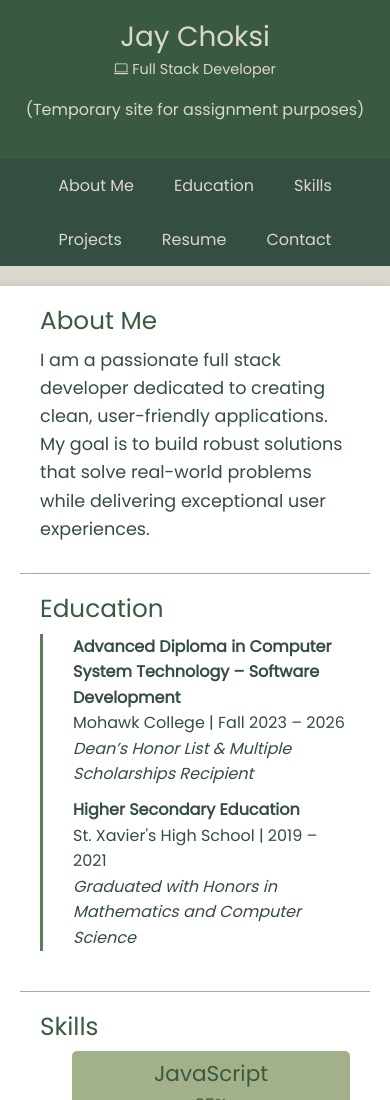
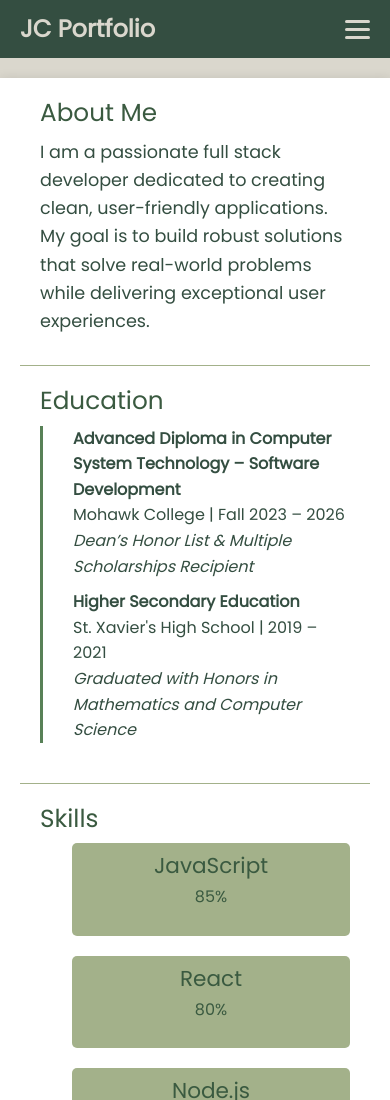
Before and after one commit to justtcallmejayy/portfolio-website, a plain HTML site: page index.html in a window 390 px wide. Shown: the top 1100 px of the page. Drawn offline with nearby package versions, Linux system fonts and the light colour scheme.

Commit message:
Added hamburger menu and redesigned the navbar

```diff
--- a/assets/css/style.css
+++ b/assets/css/style.css
@@ -28,20 +28,79 @@ header p {
   font-size: 0.9em;
 }
 /* Navigation */
-nav {
+.new-nav {
   background: #344e41;
+  color: #dad7cd;
+  padding: 10px 0;
+  position: relative;
+}
+
+.nav-container {
+  max-width: 1000px;
+  margin: 0 auto;
   display: flex;
-  justify-content: center;
-  flex-wrap: wrap;
+  align-items: center;
+  justify-content: space-between;
+  padding: 0 20px;
 }
-nav a {
-  padding: 14px 20px;
+
+.logo a {
+  font-size: 1.5em;
+  font-weight: bold;
   color: #dad7cd;
-  transition: background 0.3s;
 }
-nav a:hover {
+
+.nav-menu {
+  list-style: none;
+  display: flex;
+  gap: 20px;
+}
+
+.nav-menu li a {
+  color: #dad7cd;
+  padding:8px 12px;
+  transition: background 0.3s, color 0.3s;
+}
+
+.nav-menu li a:hover {
   background: #588157;
+  border-radius: 4px;
 }
+
+.hamburger {
+  display: none;
+  flex-direction: column;
+  cursor: pointer;
+  gap: 5px;
+}
+
+.hamburger span {
+  width: 25px;
+  height: 3px;
+  background: #dad7cd;
+  border-radius: 2px;
+}
+
+/* Responsive styles */
+@media (max-width: 768px) {
+  .nav-menu {
+    position: absolute;
+    top: 100%;
+    left: 0;
+    right: 0;
+    background: #344e41;
+    flex-direction: column;
+    align-items: center;
+    display: none;
+  }
+  .nav-menu.active {
+    display: flex;
+  }
+  .hamburger {
+    display: flex;
+  }
+}
+
 /* Container */
 .container {
   max-width: 1000px;
--- a/index.html
+++ b/index.html
@@ -38,21 +38,34 @@
   </head>
   <body>
     <!-- Header -->
-    <header>
+    <!-- <header>
       <h1>Jay Choksi</h1>
       <p><i class="bi bi-laptop"></i> Full Stack Developer</p>
       <p style="font-size: 1em">(Temporary site for assignment purposes)</p>
-    </header>
+    </header> -->
 
     <!-- Navigation -->
-    <nav>
-      <a href="#summary">About Me</a>
-      <a href="#education">Education</a>
-      <a href="#skills">Skills</a>
-      <a href="#projects">Projects</a>
-      <a href="#resume">Resume</a>
-      <a href="#contact">Contact</a>
+    <nav class="new-nav">
+      <div class="nav-container">
+        <div class="logo">
+          <a href="#">JC Portfolio</a>
+        </div>
+        <ul class="nav-menu">
+          <li><a href="#summary">About</a></li>
+          <li><a href="#education">Education</a></li>
+          <li><a href="#skills">Skills</a></li>
+          <li><a href="#projects">Projects</a></li>
+          <li><a href="#resume">Resume</a></li>
+          <li><a href="#contact">Contact</a></li>
+        </ul>
+        <div class="hamburger"> <!--This is the hamburger icon for mobile view without using Bootstrap-->
+          <span></span>
+          <span></span>
+          <span></span>
+        </div>
+      </div>
     </nav>
+
 
     <!-- Main Content- container inside my div -->
     <div class="container">
```
